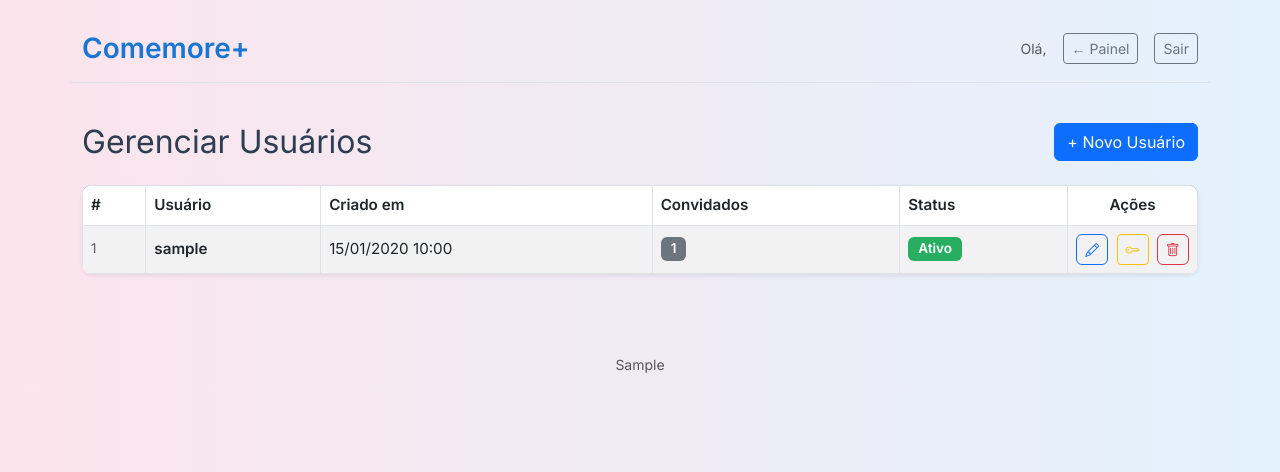
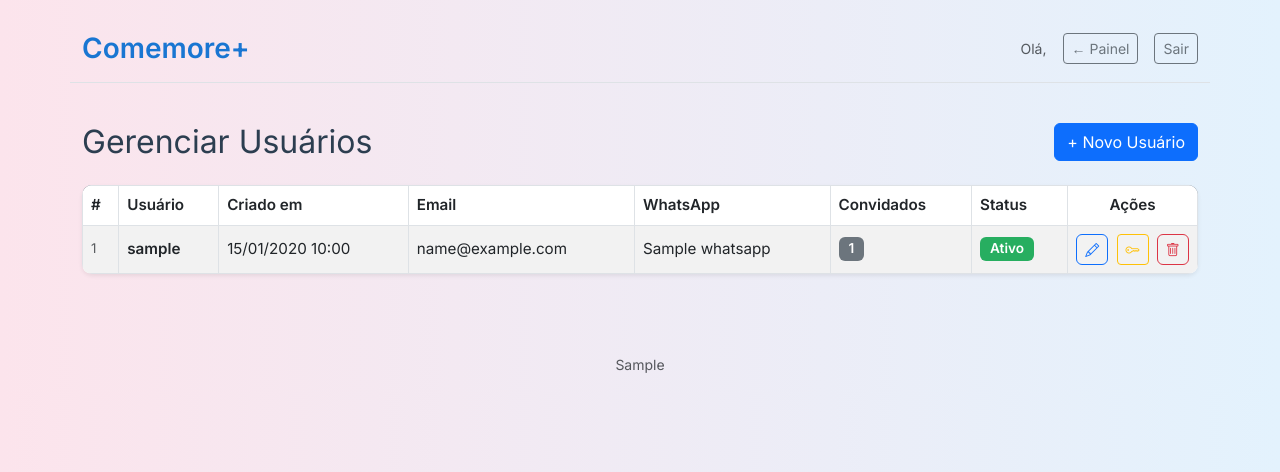
Before and after one commit to Paulo-Marcelo-Git/project_rsvp_birthday, a Python web app: template backend/templates/admin_users.html in a window 1280 px wide. Shown: the top 472 px of the page. Run offline with Jinja, Linux system fonts and the light colour scheme; the template is opened without the code that fills it: most values are stand-ins (such as "Sample title", 1, 10 or a date in 2020).

Commit message:
feat: campos email e whatsapp em usuários — obrigatório no cadastro e edição
- admin_usuarios(): SELECT inclui email, whatsapp, must_change_password
- add_usuario(): email obrigatório; INSERT inclui email e whatsapp
- edit_usuario(): email obrigatório; UPDATE inclui email e whatsapp
- admin_users.html: tabela exibe email/whatsapp; modais Novo e Editar têm campos email (required) e whatsapp; JS pre-preenche edição
- conftest.py: adiciona USER_ROW_FULL com email e whatsapp
- test_admin_usuarios.py: 4 novos testes (46 total, todos passando)

Co-Authored-By: Claude Sonnet 4.6 <noreply@anthropic.com>

```diff
--- a/backend/templates/admin_users.html
+++ b/backend/templates/admin_users.html
@@ -31,6 +31,8 @@
           <th>#</th>
           <th>Usuário</th>
           <th>Criado em</th>
+          <th>Email</th>
+          <th>WhatsApp</th>
           <th>Convidados</th>
           <th>Status</th>
           <th class="text-center" style="width:130px;">Ações</th>
@@ -42,6 +44,8 @@
           <td class="text-muted small">{{ u.id }}</td>
           <td><strong>{{ u.username }}</strong></td>
           <td>{{ u.created_at.strftime("%d/%m/%Y %H:%M") if u.created_at else '-' }}</td>
+          <td>{{ u.email or '-' }}</td>
+          <td>{{ u.whatsapp or '-' }}</td>
           <td><span class="badge bg-secondary">{{ u.guest_count }}</span></td>
           <td>
             {% if u.must_change_password %}
@@ -57,7 +61,9 @@
                     data-bs-toggle="modal"
                     data-bs-target="#modalEditUser"
                     data-id="{{ u.id }}"
-                    data-username="{{ u.username }}">
+                    data-username="{{ u.username }}"
+                    data-email="{{ u.email or '' }}"
+                    data-whatsapp="{{ u.whatsapp or '' }}">
               <i class="bi bi-pencil"></i>
             </button>
 
@@ -102,7 +108,9 @@
           <div class="d-flex gap-2 flex-wrap">
             <button class="btn btn-sm btn-outline-primary"
                     data-bs-toggle="modal" data-bs-target="#modalEditUser"
-                    data-id="{{ u.id }}" data-username="{{ u.username }}">
+                    data-id="{{ u.id }}" data-username="{{ u.username }}"
+                    data-email="{{ u.email or '' }}"
+                    data-whatsapp="{{ u.whatsapp or '' }}">
               <i class="bi bi-pencil"></i> Editar
             </button>
             <form action="{{ url_for('reset_senha_usuario', id=u.id) }}" method="post" class="d-inline reset-user-form" data-username="{{ u.username }}">
@@ -152,6 +160,16 @@
           <label class="form-label">Nome de usuário *</label>
           <input name="username" class="form-control" required autocomplete="off" placeholder="ex: maria">
         </div>
+        <div class="mb-3">
+          <label class="form-label">Email *</label>
+          <input name="email" type="email" class="form-control" required
+                 autocomplete="off" placeholder="email@exemplo.com">
+        </div>
+        <div class="mb-3">
+          <label class="form-label">WhatsApp</label>
+          <input name="whatsapp" class="form-control" autocomplete="off"
+                 placeholder="11999990000">
+        </div>
         <div class="alert alert-info small mb-0">
           <i class="bi bi-info-circle"></i>
           A senha inicial será <strong>{{ default_password }}</strong>.
@@ -180,6 +198,14 @@
           <label class="form-label">Nome de usuário *</label>
           <input id="edit-username" name="username" class="form-control" required autocomplete="off">
         </div>
+        <div class="mb-3">
+          <label class="form-label">Email *</label>
+          <input id="edit-email" name="email" type="email" class="form-control" required>
+        </div>
+        <div class="mb-3">
+          <label class="form-label">WhatsApp</label>
+          <input id="edit-whatsapp" name="whatsapp" class="form-control">
+        </div>
       </div>
       <div class="modal-footer">
         <button type="button" class="btn btn-secondary" data-bs-dismiss="modal">Cancelar</button>
@@ -206,6 +232,8 @@
   modalEditUser.addEventListener('show.bs.modal', function(event) {
     const btn = event.relatedTarget;
     document.getElementById('edit-username').value = btn.getAttribute('data-username') || '';
+    document.getElementById('edit-email').value = btn.getAttribute('data-email') || '';
+    document.getElementById('edit-whatsapp').value = btn.getAttribute('data-whatsapp') || '';
     document.getElementById('editUserForm').action =
       "{{ url_for('edit_usuario', id=0) }}".replace('/0/', '/' + btn.getAttribute('data-id') + '/');
   });
```
Also changed, not shown: backend/app.py (+23 -10 lines), backend/tests/conftest.py (+10 -0 lines), backend/tests/test_admin_usuarios.py (added, +52 -0 lines).
